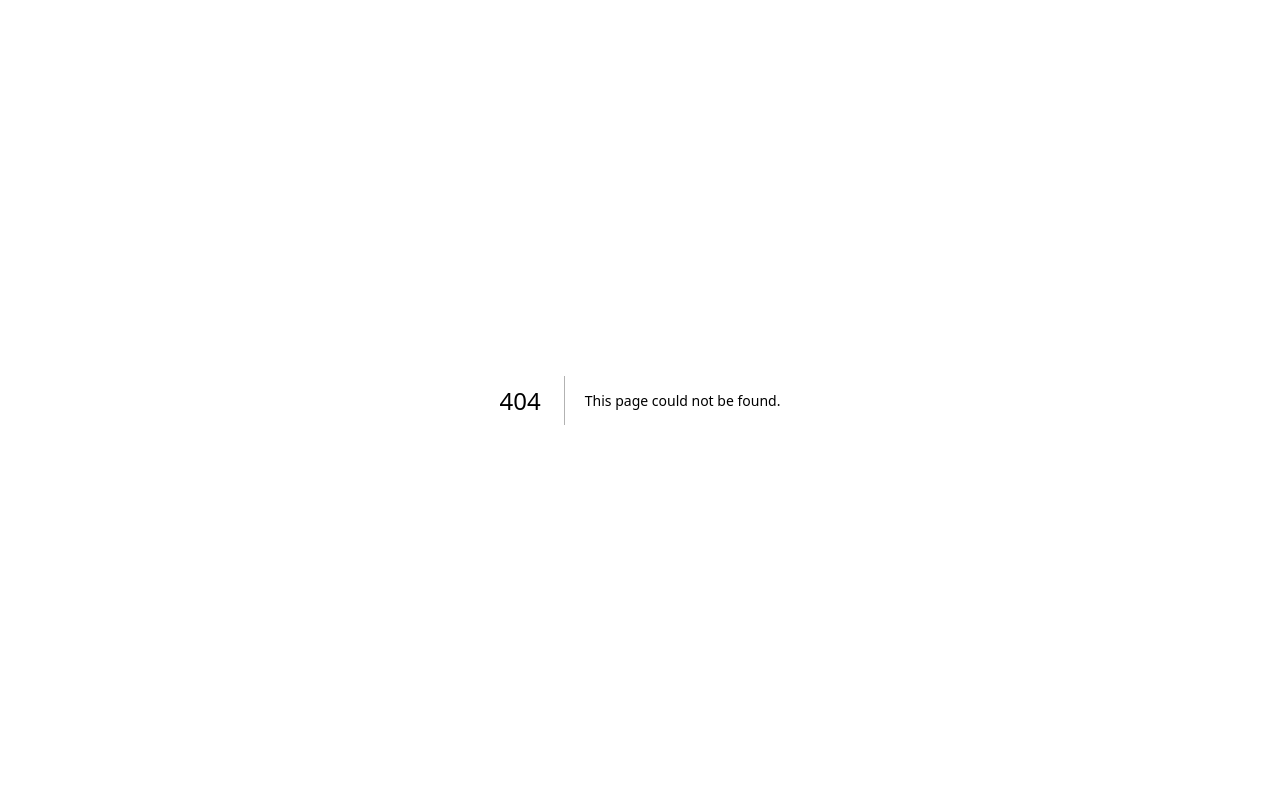
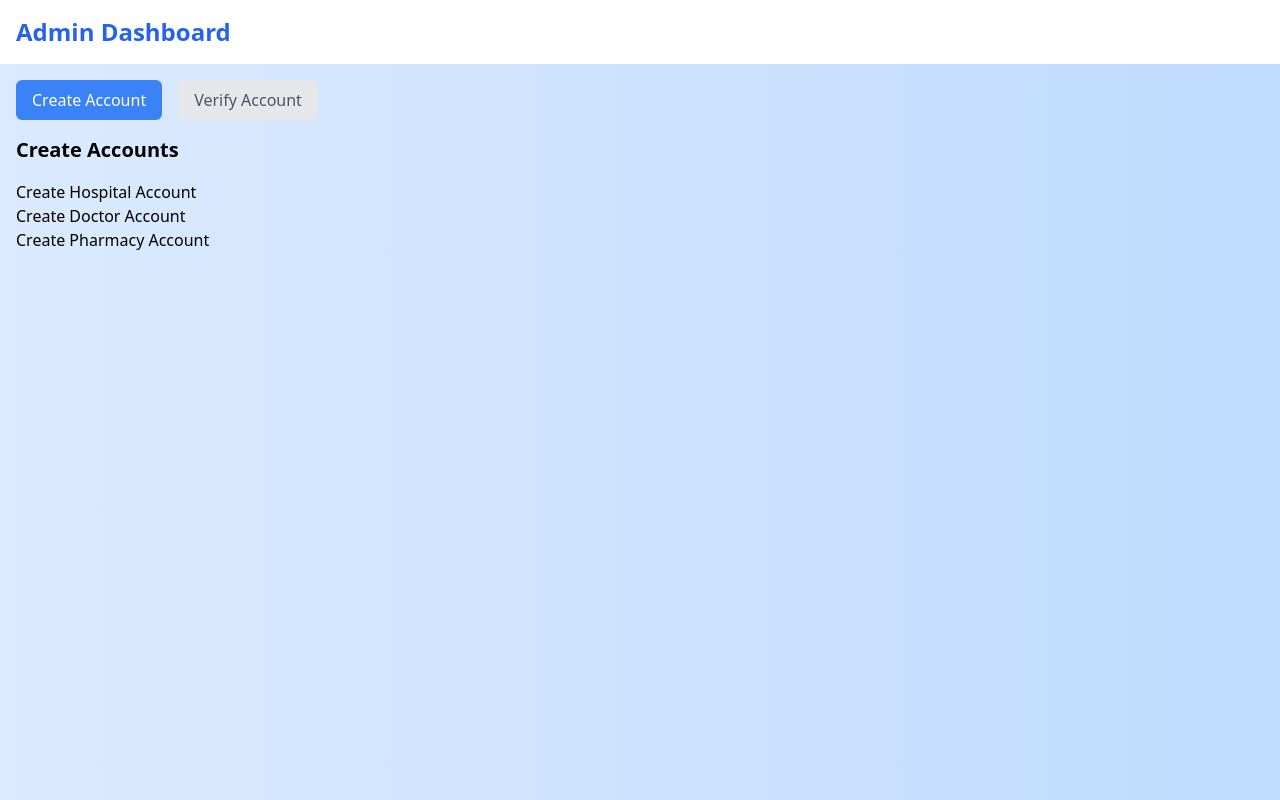
Before and after one commit to NafisFaiyaz007/MedEase_CSE499_SeniorDesign, a Next.js app in the folder medease/frontend/: page /adminDashboard in a window 1280 px wide. Before the commit this address had no page. Built offline with nearby package versions, Linux system fonts and the light colour scheme.

Commit message:
admin dashboard

```diff
--- /dev/null
+++ b/medease/frontend/src/app/adminDashboard/page.js
@@ -0,0 +1,88 @@
+
+// pages/admin/dashboard.js
+import React from "react";
+import Link from "next/link";
+import Head from "next/head";
+import { useState } from "react"; // Import useState from "react" here
+
+const AdminDashboard = () => {
+  const [activeTab, setActiveTab] = useState("createAccount");
+
+  return (
+    <div className="min-h-screen bg-gradient-to-r from-blue-100 to-blue-200">
+      <Head>
+        <title>Admin Dashboard</title>
+      </Head>
+      {/* Navbar */}
+      <nav className="bg-white p-4">
+        <h1 className="text-2xl font-semibold text-blue-600">Admin Dashboard</h1>
+      </nav>
+
+      {/* Content */}
+      <div className="container mx-auto p-4">
+        {/* Tabs */}
+        <div className="flex space-x-4 mb-4">
+          <button
+            onClick={() => setActiveTab("createAccount")}
+            className={`${
+              activeTab === "createAccount"
+                ? "bg-blue-500 text-white"
+                : "bg-gray-200 text-gray-600"
+            } px-4 py-2 rounded-md focus:outline-none`}
+          >
+            Create Account
+          </button>
+          <button
+            onClick={() => setActiveTab("verifyAccount")}
+            className={`${
+              activeTab === "verifyAccount"
+                ? "bg-blue-500 text-white"
+                : "bg-gray-200 text-gray-600"
+            } px-4 py-2 rounded-md focus:outline-none`}
+          >
+            Verify Account
+          </button>
+        </div>
+
+        {/* Content based on active tab */}
+        {activeTab === "createAccount" && (
+          <div>
+            <h2 className="text-xl font-semibold mb-4">Create Accounts</h2>
+            {/* Add content for creating accounts */}
+            <ul>
+              <li>
+                <Link href="/admin/create/hospital">Create Hospital Account</Link>
+              </li>
+              <li>
+                <Link href="/admin/create/doctor">Create Doctor Account</Link>
+              </li>
+              <li>
+                <Link href="/admin/create/pharmacy">Create Pharmacy Account</Link>
+              </li>
+            </ul>
+          </div>
+        )}
+
+        {activeTab === "verifyAccount" && (
+          <div>
+            <h2 className="text-xl font-semibold mb-4">Verify Accounts</h2>
+            {/* Add content for verifying accounts */}
+            <ul>
+              <li>
+                <Link href="/admin/verify/hospital">Verify Hospital Account</Link>
+              </li>
+              <li>
+                <Link href="/admin/verify/doctor">Verify Doctor Account</Link>
+              </li>
+              <li>
+                <Link href="/admin/verify/pharmacy">Verify Pharmacy Account</Link>
+              </li>
+            </ul>
+          </div>
+        )}
+      </div>
+    </div>
+  );
+};
+
+export default AdminDashboard;
--- a/medease/frontend/src/app/login/page.js
+++ b/medease/frontend/src/app/login/page.js
@@ -67,12 +67,12 @@ const Login = () => {
                   placeholder="Enter your password"
                 />
               </div>
-              <button
+              <Link href="/adminDashboard">
                 type="submit"
-                className="bg-blue-600 text-white p-4 rounded-lg w-full hover:bg-blue-700 focus:outline-none focus:ring focus:border-blue-300 transition duration-300"
-              >
-                Login
-              </button>
+                <a className="bg-blue-600 text-white p-4 rounded-lg w-full hover:bg-blue-700 focus:outline-none focus:ring focus:border-blue-300 transition duration-300">
+                  Login
+                </a>
+              </Link>
             </form>
             <p className="mt-4 text-gray-600 text-sm">
               Don't have an account?{" "}
```
